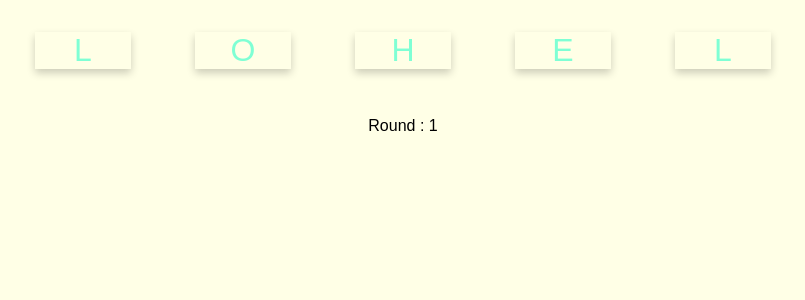
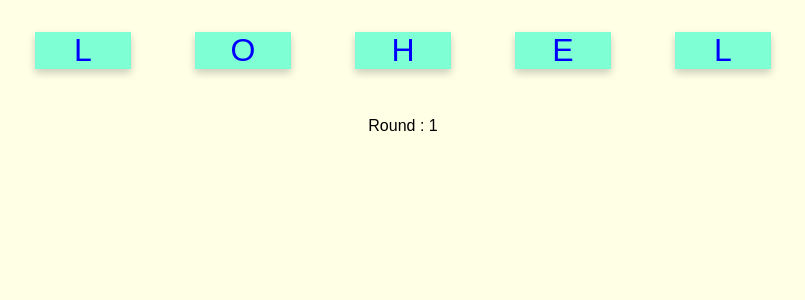
Before and after one commit to weeraphat425/card-game, a React (Create React App) app: page / in a window 1280 px wide. Shown: the top 300 px of the page, without its empty margins (237-1042 px from the left). Built offline with nearby package versions, Linux system fonts and the light colour scheme.

Commit message:
color text and bg card

```diff
--- a/src/App.css
+++ b/src/App.css
@@ -35,7 +35,8 @@
   box-shadow: 0 4px 8px 0 rgba(0, 0, 0, 0.2);
   margin: 1em;
   user-select: none;
-  color: aquamarine;
+  color: blue;
+  background: aquamarine;
 }
 
 .activeCard{
```
